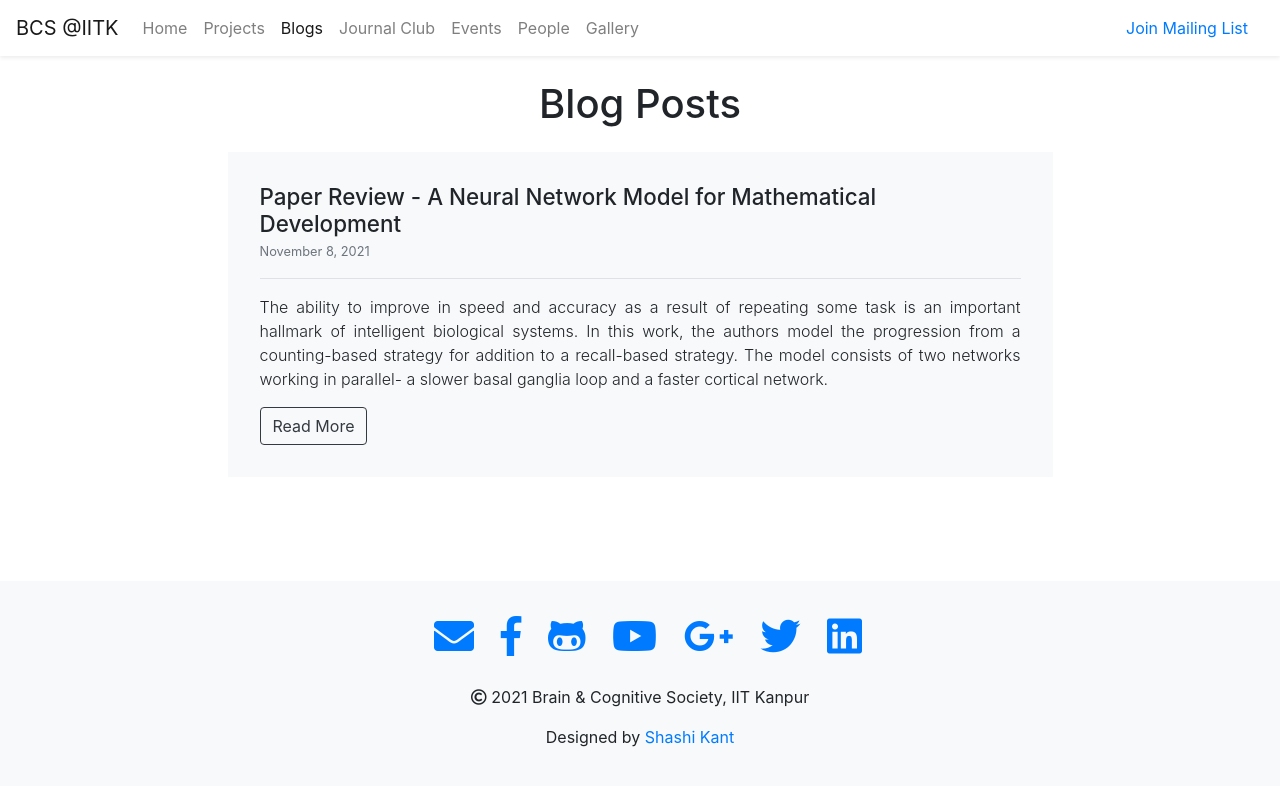
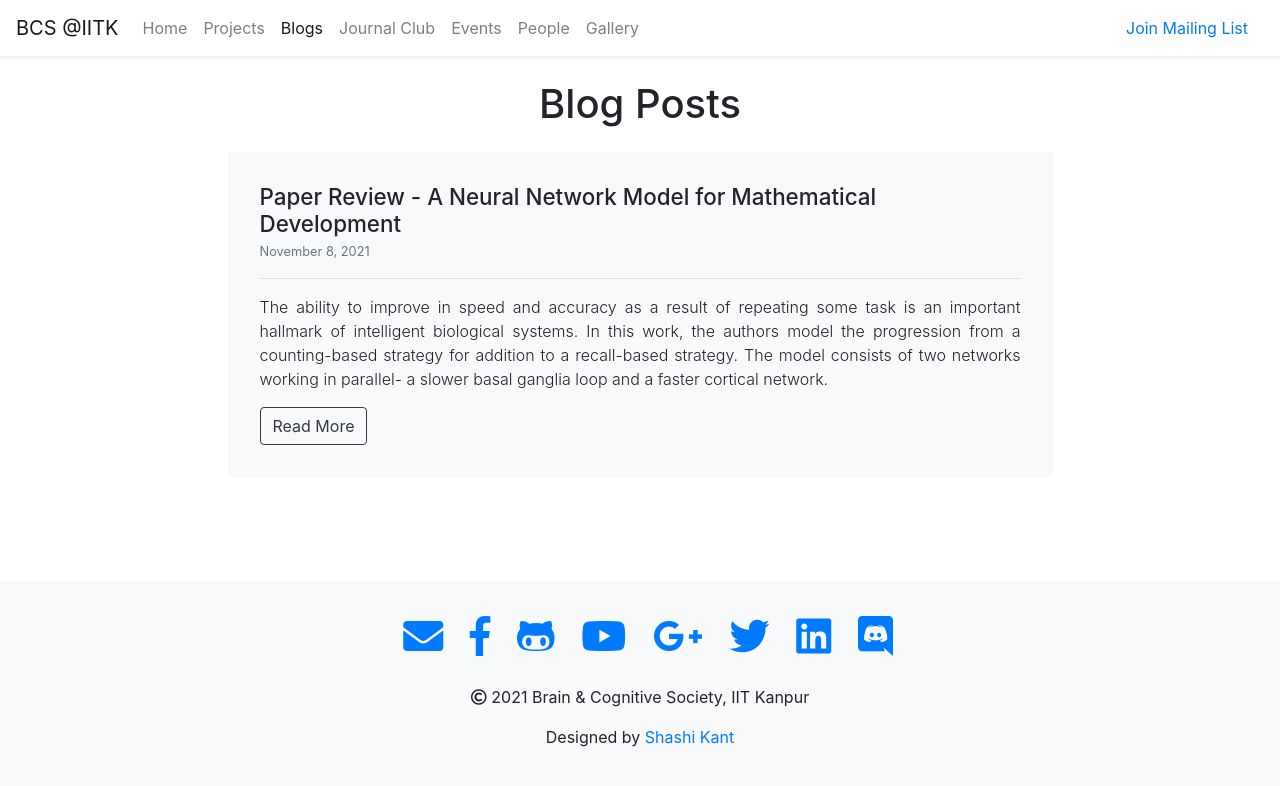
Before and after one commit to bcs-iitk/bcs-iitk.github.io, a Jekyll site: the page built from blog-post/index.html, in a window 1280 px wide. Shown: the top 786 px of the page. Built offline with Jekyll 4.4.1, drawn with Linux system fonts in a browser that asks for light colours; nearby versions of some CDN libraries.

Commit message:
added discord link, fixed some bugs

```diff
--- a/_config.yml
+++ b/_config.yml
@@ -21,6 +21,7 @@ social-accounts:
   email: "bcs.iitk@gmail.com"
   google-group: "bcs-iitk-mailing-list"
   linkedin: "brain-and-cognitive-society-iit-kanpur"
+  discord: "Xjrg9Qj6uS"
 
 lab:
   full_name: "Brain & Cognitive Society"
--- a/_includes/footer.html
+++ b/_includes/footer.html
@@ -9,6 +9,7 @@
         <a href="https://groups.google.com/forum/#!forum/{{ site.social-accounts.google-group }}" class="social-icon" target="_blank"><i class="fab fa-google-plus-g"></i></a>
         <a href="https://twitter.com/{{ site.social-accounts.twitter }}" class="social-icon" target="_blank"><i class="fab fa-twitter"></i></a>
         <a href="https://linkedin.com/company/{{ site.social-accounts.linkedin }}" class="social-icon" target="_blank"><i class="fab fa-linkedin"></i></a>
+        <a href="https://discord.gg/{{ site.social-accounts.discord }}" class="social-icon" target="_blank"><i class="fab fa-discord"></i></a>
       </h1>
       <p class="" style="padding-top: 1rem;"><i class="far fa-copyright"></i> 2021 {{ site.lab.full_name }}, {{ site.lab.org_name }}</p>
       <p>Designed by <a href="http://shashikg.github.io/" target="_blank" class="text-decoration-none">Shashi Kant</a></p>
--- a/blog-post/index.html
+++ b/blog-post/index.html
@@ -4,7 +4,7 @@ title: Blogs
 ---
 <div class="row justify-content-md-center">
   <div class="col-xs-12 col-md-9">
-    <div class="" style="align: center">
+    <div class="" style="text-align: center">
       <center><h1 class="post-title display-5">Blog Posts</h1></center>
       <br>
     </div>
--- a/events/index.html
+++ b/events/index.html
@@ -4,7 +4,7 @@ title: Events
 ---
 <div class="row justify-content-md-center">
   <div class="col-xs-12 col-md-9">
-    <div class="" style="align: center">
+    <div class="" style="text-align: center">
       <center><h1 class="post-title display-5">Events</h1></center>
       <br>
     </div>
```
